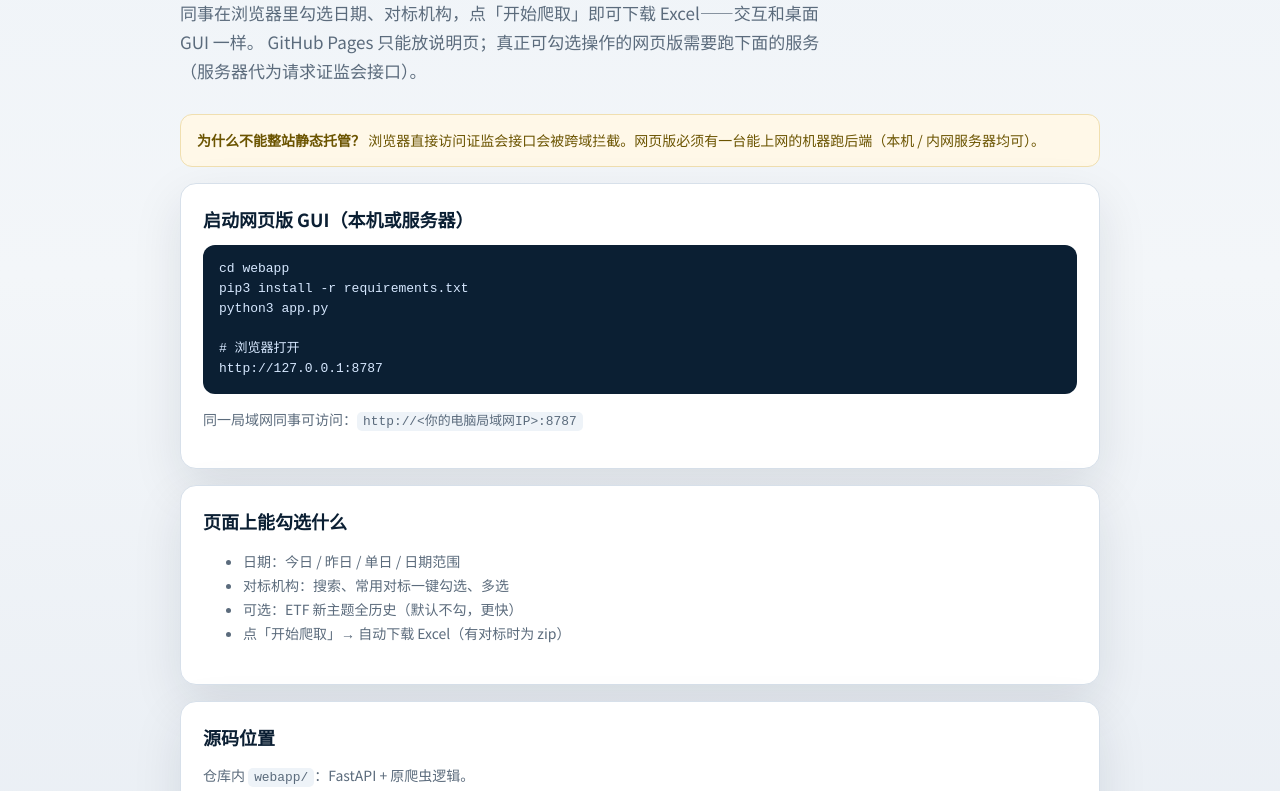
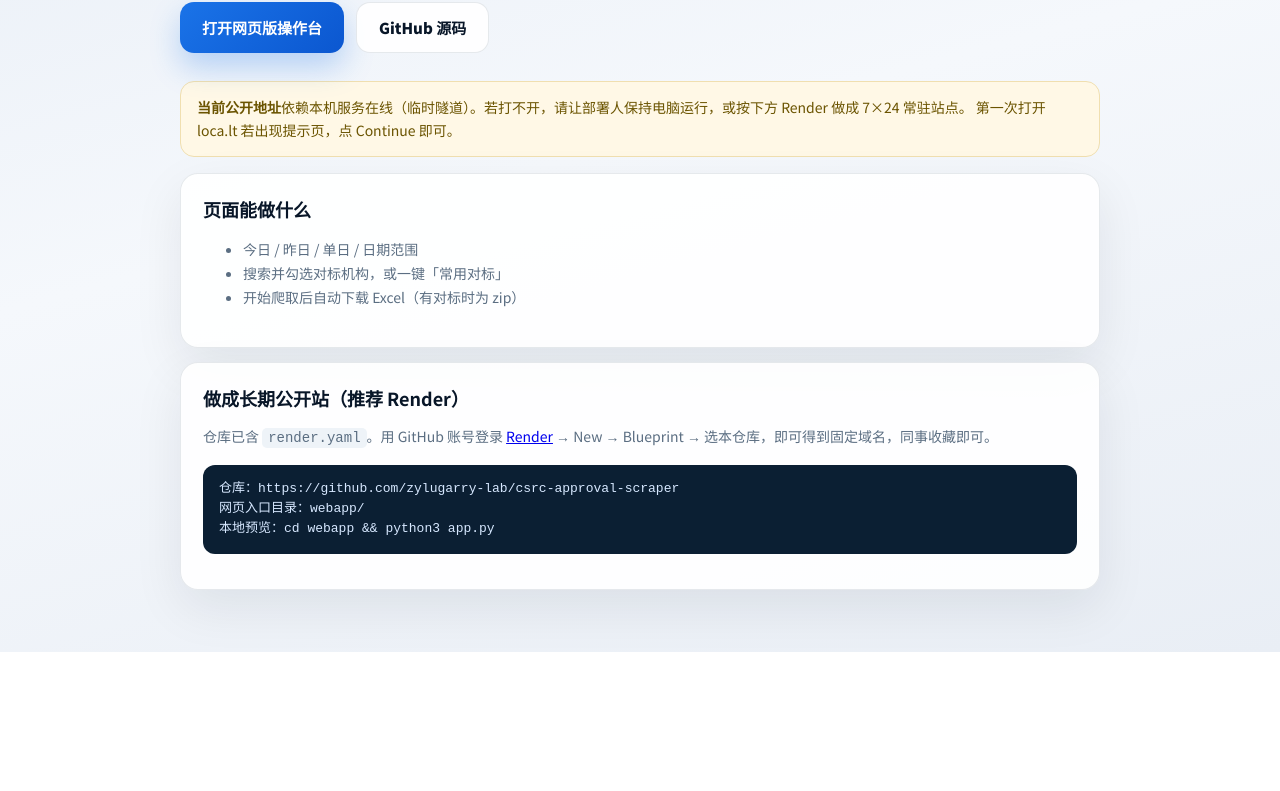
Before and after one commit to zylugarry-lab/csrc-approval-scraper, a plain HTML site: page index.html in a window 1280 px wide. Shown: the part 246-1037 px from the top of the page. After the commit the page ends 898 px from the top, so only its background shows below. Drawn offline with Linux system fonts and the light colour scheme.

Commit message:
Update Pages landing with live web GUI link.

```diff
--- a/index.html
+++ b/index.html
@@ -4,83 +4,70 @@
   <meta charset="UTF-8" />
   <meta name="viewport" content="width=device-width, initial-scale=1" />
   <title>证监会每日审批爬虫</title>
-  <link href="https://fonts.googleapis.com/css2?family=Noto+Sans+SC:wght@400;500;700;900&family=DM+Sans:wght@500;700&display=swap" rel="stylesheet" />
+  <link href="https://fonts.googleapis.com/css2?family=Instrument+Sans:wght@600;700&family=Noto+Sans+SC:wght@400;500;700;900&display=swap" rel="stylesheet" />
   <style>
     :root {
-      --ink: #0b1f33; --navy: #143552; --blue: #1a73e8; --blue-deep: #0f4c9a;
-      --paper: #f3f6f9; --line: #d7e0ea; --muted: #5b6b7c; --card: #fff;
-      --shadow: 0 18px 50px rgba(11, 31, 51, 0.10);
+      --ink:#081628; --blue:#1a73e8; --blue-2:#0b57d0; --muted:#5b6e82;
+      --line:rgba(16,42,67,.1); --card:rgba(255,255,255,.9);
     }
-    * { box-sizing: border-box; }
-    body {
-      margin: 0;
-      font-family: "Noto Sans SC", "PingFang SC", sans-serif;
-      color: var(--ink);
+    *{box-sizing:border-box}
+    body{
+      margin:0; min-height:100vh; font-family:"Noto Sans SC","PingFang SC",sans-serif; color:var(--ink);
       background:
-        radial-gradient(1200px 600px at 10% -10%, #d9e8ff 0%, transparent 55%),
-        linear-gradient(180deg, #eef3f8 0%, var(--paper) 45%, #e9eef4 100%);
-      min-height: 100vh;
+        radial-gradient(900px 520px at 10% -10%, #cfe0f8 0%, transparent 55%),
+        radial-gradient(700px 420px at 100% 0%, #d7ebe3 0%, transparent 50%),
+        linear-gradient(165deg,#e8eef6,#f5f8fc 45%,#e9eef5);
     }
-    .wrap { width: min(920px, calc(100% - 40px)); margin: 0 auto; padding: 56px 0 48px; }
-    .brand { font-family: "DM Sans", sans-serif; font-weight: 700; color: var(--blue-deep); margin-bottom: 14px; }
-    h1 { font-size: clamp(32px, 5vw, 48px); margin: 0 0 14px; font-weight: 900; letter-spacing: -0.02em; }
-    .lead { font-size: 17px; line-height: 1.7; color: var(--muted); max-width: 38em; margin: 0 0 28px; }
-    .card {
-      background: var(--card); border: 1px solid var(--line); border-radius: 16px;
-      padding: 22px; box-shadow: var(--shadow); margin-bottom: 16px;
+    .wrap{width:min(920px,calc(100% - 36px));margin:0 auto;padding:64px 0 48px}
+    .brand{font-family:"Instrument Sans",sans-serif;font-weight:700;letter-spacing:.04em;color:var(--blue-2);font-size:13px;margin-bottom:12px}
+    h1{margin:0 0 14px;font-size:clamp(34px,5vw,50px);line-height:1.12;font-weight:900;letter-spacing:-.03em}
+    .lead{margin:0 0 28px;max-width:36em;color:var(--muted);font-size:17px;line-height:1.7}
+    .cta{display:flex;flex-wrap:wrap;gap:12px;margin-bottom:28px}
+    .btn{
+      display:inline-flex;align-items:center;justify-content:center;text-decoration:none;
+      border-radius:14px;padding:14px 22px;font-weight:800;font-size:15px;
     }
-    .card h2 { margin: 0 0 10px; font-size: 18px; }
-    .card p, .card li { color: var(--muted); line-height: 1.7; font-size: 14px; }
-    code { background: #eef3f8; padding: 2px 6px; border-radius: 5px; font-size: 0.92em; }
-    pre {
-      background: #0b1f33; color: #d7e8ff; border-radius: 12px; padding: 14px 16px;
-      overflow-x: auto; font-size: 13px; line-height: 1.55;
-    }
-    .note {
-      background: #fff8e8; border: 1px solid #f0dfb0; color: #6b5400;
-      border-radius: 12px; padding: 14px 16px; font-size: 14px; line-height: 1.65;
-    }
+    .btn-primary{background:linear-gradient(135deg,#1a73e8,#0b57d0);color:#fff;box-shadow:0 14px 30px rgba(26,115,232,.28)}
+    .btn-ghost{background:var(--card);color:var(--ink);border:1px solid var(--line)}
+    .card{background:var(--card);border:1px solid var(--line);border-radius:18px;padding:22px;box-shadow:0 18px 50px rgba(8,22,40,.08);margin-bottom:14px}
+    .card h2{margin:0 0 10px;font-size:18px}
+    .card p,.card li{color:var(--muted);line-height:1.7;font-size:14px}
+    .note{background:#fff8e6;border:1px solid #f0dfb0;color:#6b5400;border-radius:14px;padding:14px 16px;font-size:14px;line-height:1.65;margin-bottom:16px}
+    code{background:#eef3f8;padding:2px 6px;border-radius:5px}
+    pre{background:#0b1f33;color:#d7e8ff;border-radius:12px;padding:14px 16px;overflow:auto;font-size:13px;line-height:1.55}
   </style>
 </head>
 <body>
   <div class="wrap">
-    <div class="brand">CSRC · Web GUI</div>
-    <h1>证监会每日审批爬虫<br />网页版操作台</h1>
-    <p class="lead">
-      同事在浏览器里勾选日期、对标机构，点「开始爬取」即可下载 Excel——交互和桌面 GUI 一样。
-      GitHub Pages 只能放说明页；真正可勾选操作的网页版需要跑下面的服务（服务器代为请求证监会接口）。
-    </p>
+    <div class="brand">CSRC APPROVAL TRACKER</div>
+    <h1>证监会每日审批爬虫</h1>
+    <p class="lead">网页版操作台：勾选日期与对标机构，一键导出 Excel。界面已重新设计，可公开分享给同事使用。</p>
+
+    <div class="cta">
+      <a class="btn btn-primary" id="liveLink" href="https://clean-boxes-own.loca.lt/" target="_blank" rel="noopener">打开网页版操作台</a>
+      <a class="btn btn-ghost" href="https://github.com/zylugarry-lab/csrc-approval-scraper" target="_blank" rel="noopener">GitHub 源码</a>
+    </div>
 
     <div class="note">
-      <strong>为什么不能整站静态托管？</strong>
-      浏览器直接访问证监会接口会被跨域拦截。网页版必须有一台能上网的机器跑后端（本机 / 内网服务器均可）。
-    </div>
-
-    <div class="card" style="margin-top:16px">
-      <h2>启动网页版 GUI（本机或服务器）</h2>
-      <pre>cd webapp
-pip3 install -r requirements.txt
-python3 app.py
-
-# 浏览器打开
-http://127.0.0.1:8787</pre>
-      <p>同一局域网同事可访问：<code>http://&lt;你的电脑局域网IP&gt;:8787</code></p>
+      <strong>当前公开地址</strong>依赖本机服务在线（临时隧道）。若打不开，请让部署人保持电脑运行，或按下方 Render 做成 7×24 常驻站点。
+      第一次打开 loca.lt 若出现提示页，点 Continue 即可。
     </div>
 
     <div class="card">
-      <h2>页面上能勾选什么</h2>
+      <h2>页面能做什么</h2>
       <ul>
-        <li>日期：今日 / 昨日 / 单日 / 日期范围</li>
-        <li>对标机构：搜索、常用对标一键勾选、多选</li>
-        <li>可选：ETF 新主题全历史（默认不勾，更快）</li>
-        <li>点「开始爬取」→ 自动下载 Excel（有对标时为 zip）</li>
+        <li>今日 / 昨日 / 单日 / 日期范围</li>
+        <li>搜索并勾选对标机构，或一键「常用对标」</li>
+        <li>开始爬取后自动下载 Excel（有对标时为 zip）</li>
       </ul>
     </div>
 
     <div class="card">
-      <h2>源码位置</h2>
-      <p>仓库内 <code>webapp/</code>：FastAPI + 原爬虫逻辑。<br />
-      GitHub：<a href="https://github.com/zylugarry-lab/csrc-approval-scraper">zylugarry-lab/csrc-approval-scraper</a></p>
+      <h2>做成长期公开站（推荐 Render）</h2>
+      <p>仓库已含 <code>render.yaml</code>。用 GitHub 账号登录 <a href="https://render.com" target="_blank" rel="noopener">Render</a> → New → Blueprint → 选本仓库，即可得到固定域名，同事收藏即可。</p>
+      <pre>仓库：https://github.com/zylugarry-lab/csrc-approval-scraper
+网页入口目录：webapp/
+本地预览：cd webapp && python3 app.py</pre>
     </div>
   </div>
 </body>
```
